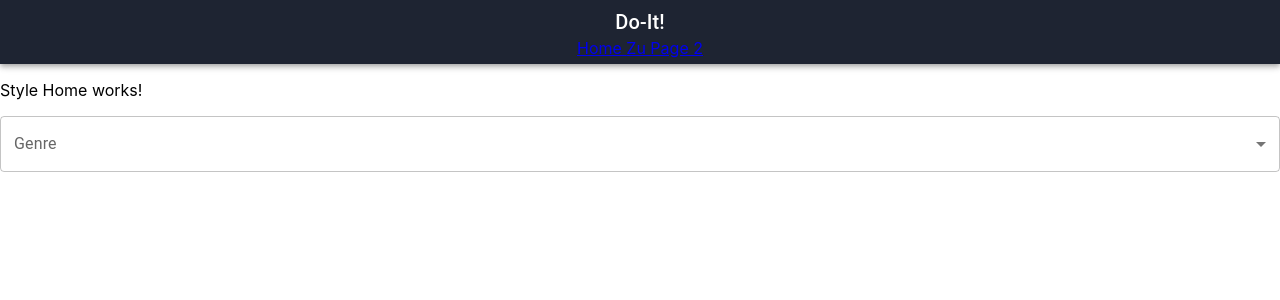
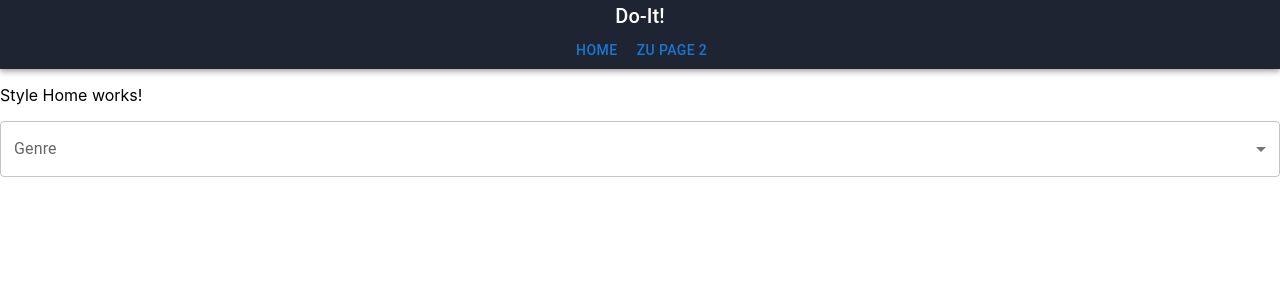
Before and after one commit to CodingRobIT/glowing-spork, a React (Create React App) app in the folder frontend/: page / in a window 1280 px wide. Shown: the top 300 px of the page. Built offline with nearby package versions, Linux system fonts and the light colour scheme.

Commit message:
edit Link in Header to Buttons looks much better now

```diff
--- a/frontend/src/components/Header.tsx
+++ b/frontend/src/components/Header.tsx
@@ -1,4 +1,4 @@
-import {AppBar, Toolbar, Typography} from "@mui/material";
+import {AppBar, Button, Toolbar, Typography} from "@mui/material";
 import {Link} from "react-router-dom";
 export default function Header() {
 
@@ -10,8 +10,8 @@ export default function Header() {
                         Do-It!
                     </Typography>
                     <div>
-                        <Link to="/"> Home </Link>
-                        <Link to="/page2">Zu Page 2</Link>
+                        <Button component={Link} to="/">Home</Button>
+                        <Button component={Link} to="/page2">Zu Page 2</Button>
                     </div>
                 </div>
             </Toolbar>
```
